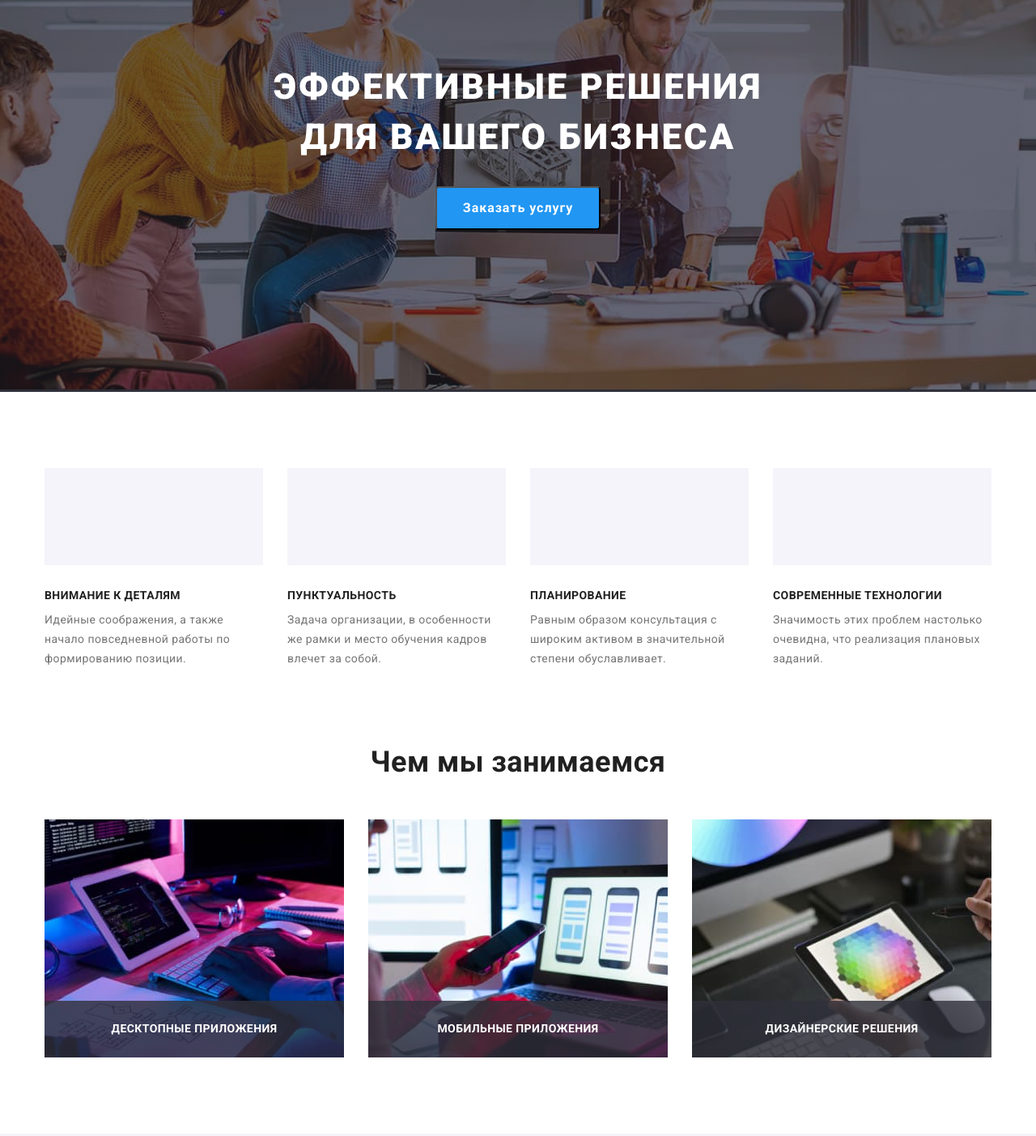
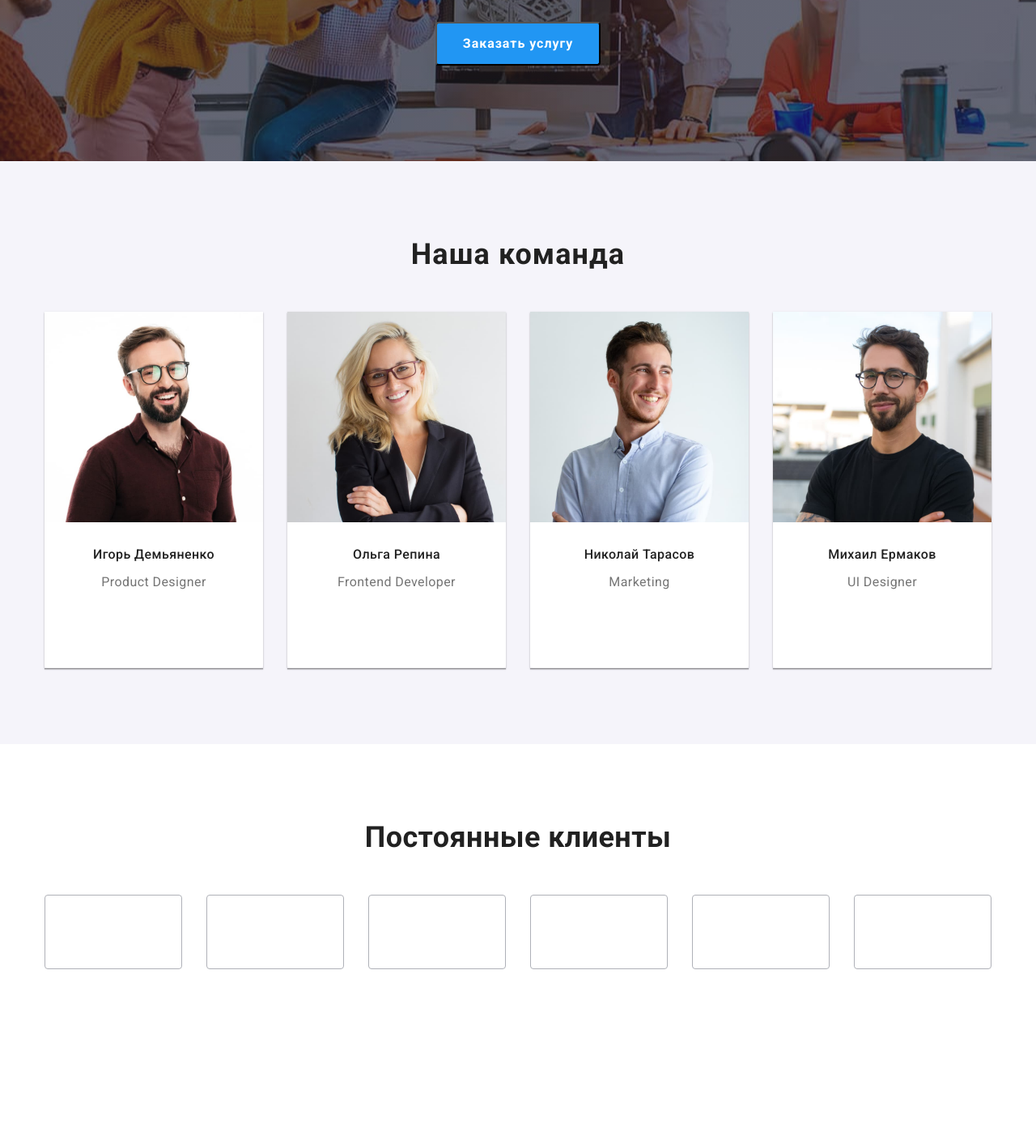
Before and after one commit to YuliiaTS/goit-markup-hw-08, a plain HTML site: page index.html in a window 1280 px wide. Shown: the part 204-1607 px from the top of the page at 81% size. After the commit the page ends 1495 px from the top, so only its background shows below. Drawn offline with nearby package versions, Linux system fonts and the light colour scheme.

Commit message:
адаптив для hero, team, cliens

```diff
--- a/index.html
+++ b/index.html
@@ -11,7 +11,7 @@
     <link href="https://fonts.googleapis.com/css2?family=Raleway:wght@700&family=Roboto:wght@400;500;700;900&display=swap" rel="stylesheet">
 </head>
 <body>
-    <header class="header">
+    <!-- <header class="header">
         <div class="container header-container">
         <nav class="header-nav">
             <a href="./index.html" class="logo">Web<span class="logo__studio">Studio</span></a>
@@ -46,7 +46,7 @@
             </li>
         </ul>
         </div>
-    </header>
+    </header> -->
     <main>
         <section class="hero">
             <div class="container hero-container">
@@ -54,7 +54,7 @@
                 <button class="hero__btn" type="button" data-modal-open>Заказать услугу</button>
             </div>
         </section>
-        <section class="feature">
+        <!-- <section class="feature">
             <div class="container feature-container">
                 <h2 class="feature__title visually-hidden">Особенности</h2>
                 <ul class="list feature__list">
@@ -96,8 +96,8 @@
                     </li>
                 </ul>
             </div>
-        </section>
-        <section class="works">
+        </section> -->
+        <!-- <section class="works">
             <div class="container">
             <h2 class="works__title">Чем мы занимаемся</h2>
             <ul class="list works__list">
@@ -122,7 +122,7 @@
                 </li>
             </ul>
             </div>
-        </section>
+        </section> -->
         <section class="team">
             <div class="container">
             <h2 class="team__title">Наша команда</h2>
@@ -330,7 +330,7 @@
             </div>
         </section>
     </main>
-    <footer class="footer">
+    <!-- <footer class="footer">
         <div class="container">
             <div class="footer__contacts f-contacts">
             <a href="./index.html" class="logo">Web<span class="logo__studio logo__studio--inverse">Studio</span></a>
@@ -390,7 +390,7 @@
                 </form>
             </div>
         </div>
-    </footer>
+    </footer> -->
     <div class="backdrop is-hidden" data-modal>
         <div class="modal">
             <button type="button" class="modal__close-btn" data-modal-close>
--- a/sass/base/_reset.scss
+++ b/sass/base/_reset.scss
@@ -9,6 +9,9 @@ ul {
 
 img {
     display: block;
+    width: 100%;
+    max-width: 100%;
+    height: auto;
 }
 
 button {
--- a/sass/components/_clients.scss
+++ b/sass/components/_clients.scss
@@ -1,25 +1,49 @@
 .clients {
-    padding: 94px 0;
+    padding: 60px 0;
+    @media screen and (min-width: 1200px) {
+        padding-top: 94px;
+        padding-bottom: 94px;
+    }
 }
 
 .clients__title {
     font-weight: 700;
-    font-size: 36px;
-    line-height: 1.17;
+    font-size: 28px;
+    line-height: 1.18;
     text-align: center;
-    margin-bottom: 50px;
+    margin-bottom: 30px;
+    @media screen and (min-width: 1200px) {
+        font-size: 36px;
+        line-height: 1.17;
+        margin-bottom: 50px;
+    }
 }
 
 .clients__list {
     display: flex;
+    flex-wrap: wrap;
+    margin-left: -30px;
+    margin-bottom: -30px;
+    @media screen and (min-width: 1200px) {
+        margin-bottom: 0px;
+    }
 }
 
-.clients__list .item:not(:last-child) {
-    margin-right: 30px;
+.clients__item {
+    width: calc(100% / 2 - 30px);
+    margin-left: 30px;
+    margin-bottom: 30px;
+    @media screen and (min-width: 768px) {
+        width: calc(100% / 3 - 30px);
+    }
+    @media screen and (min-width: 1200px) {
+        width: calc(100% / 6 - 30px);
+        margin-bottom: 0px;
+    }
 }
 
 .clients__link {
-    width: 170px;
+    width: 210px;
     height: 92px;
     border: 1px solid #AFB1B8;
     border-radius: 4px;
@@ -32,6 +56,12 @@
         border: 1px solid #2196F3;
         color: var(--brand-color);
     }
+    @media screen and (min-width: 768px) {
+        width: 226px;
+    }
+    @media screen and (min-width: 1200px) {
+        width: 170px;
+    }
 }
 
 .client__icon {
--- a/sass/components/_container.scss
+++ b/sass/components/_container.scss
@@ -1,6 +1,17 @@
 .container {
-    width: 1200px;
+    width: 100%;
     padding-left: 15px;
     padding-right: 15px;
     margin: 0 auto;
+    @media screen and (min-width: 480px) {
+        width: 480px;
+    }
+
+    @media screen and (min-width: 768px) {
+        width: 768px;
+    }
+
+    @media screen and (min-width: 1200px) {
+        width: 1200px;
+    }
 }
--- a/sass/components/_hero.scss
+++ b/sass/components/_hero.scss
@@ -1,6 +1,6 @@
 .hero {
     text-align: center;
-    padding: 200px 0;
+    // padding: 200px 0;
     background: #2F303A;
     background-image: linear-gradient(
         to right,
@@ -9,17 +9,18 @@
     ), url(../images/img_hero.jpg);
     background-repeat: no-repeat;
     background-position: center;
-    max-width: 1600px;
+    padding: 118px 0;
+    // max-width: 480px;
     margin: 0 auto;
 }
 
 .hero__title {
     color: var(--accent-color);
     font-weight: 900;
-    font-size: 44px;
-    line-height: 1.4;
+    font-size: 26px;
+    line-height: 1.6;
     letter-spacing: 0.06em;
-    max-width: 696px;
+    max-width: 360px;
     margin-left: auto;
     margin-right: auto;
     margin-bottom: 30px;
--- a/sass/components/_team.scss
+++ b/sass/components/_team.scss
@@ -1,15 +1,51 @@
 .team {
     background-color: #F5F4FA;
-    padding-top: 94px;
-    padding-bottom: 94px;
+    padding-top: 60px;
+    padding-bottom: 60px;
+    @media screen and (min-width: 1200px) {
+        padding-top: 94px;
+        padding-bottom: 94px;
+    }
 }
 
-.team__title, .works__title, .clients__title {
+.team__title {
     font-weight: 700;
-    font-size: 36px;
-    line-height: 1.17;
+    font-size: 28px;
+    line-height: 1.18;
+    letter-spacing: 0.03em;
     text-align: center;
-    margin-bottom: 50px;
+    margin-bottom: 30px;
+    @media screen and (min-width: 1200px) {
+        font-size: 36px;
+        line-height: 1.17;
+        margin-bottom: 50px;
+    }
+}
+
+.team-list {
+    margin-bottom: -30px;
+    @media screen and (min-width: 768px) {
+        display: flex;
+        flex-wrap: wrap;
+        margin-left: -30px;
+    }
+    @media screen and (min-width: 1200px) {
+        margin-bottom: 0;
+    }
+}
+
+.team-list__item {
+    margin-bottom: 30px;
+    box-shadow: 0px 1px 3px rgba(0, 0, 0, 0.12), 0px 1px 1px rgba(0, 0, 0, 0.14), 0px 2px 1px rgba(0, 0, 0, 0.2);
+    @media screen and (min-width: 768px) {
+        width: calc(100% / 2 - 30px);
+        margin-left: 30px;
+    }
+
+    @media screen and (min-width: 1200px) {
+        width: calc(100% / 4 - 30px);
+        margin-bottom: 0;
+    }
 }
 
 .team-list__member {
@@ -20,24 +56,11 @@
 }
 
 .team-list__text {
-    margin-bottom: 16px;
     font-weight: 400;
     font-size: 16px;
     line-height: 1.9;
     color: #757575;
-}
-
-.team-list {
-    display: flex;
-}
-
-.team-list .item:not(:last-child) {
-    margin-right: 30px;
-}
-
-.team-list .item {
-    width: 270px;
-    box-shadow: 0px 1px 3px rgba(0, 0, 0, 0.12), 0px 1px 1px rgba(0, 0, 0, 0.14), 0px 2px 1px rgba(0, 0, 0, 0.2);
+    margin-bottom: 16px;
 }
 
 .team-list__card {
--- /dev/null
+++ b/sass/utils/_breakpoints.scss
@@ -0,0 +1,3 @@
+$mobile: 480px;
+$tablet: 768px;
+$desktop: 1200px;
```
Also changed, not shown: css/main.css, css/main.min.css, 2 other files.
